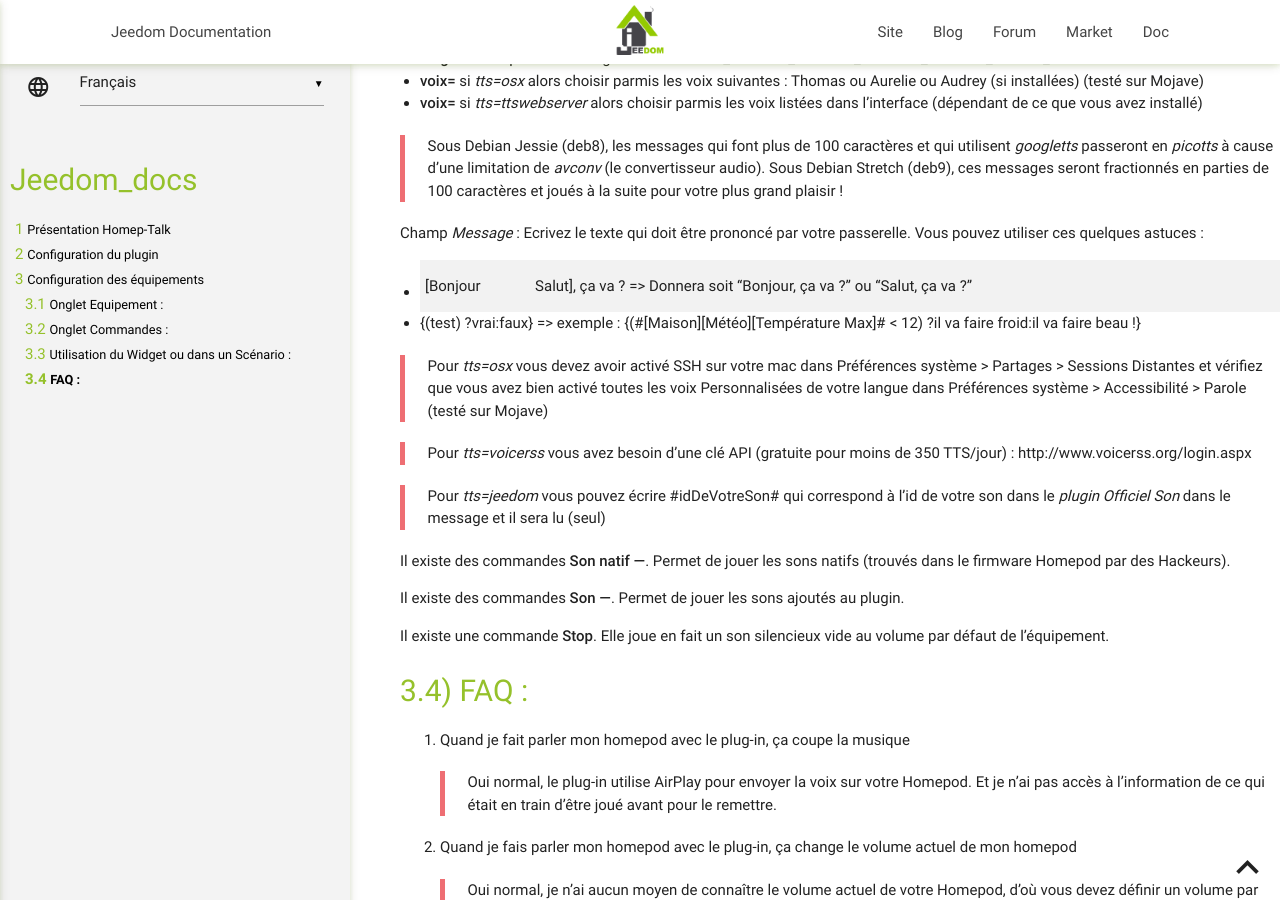
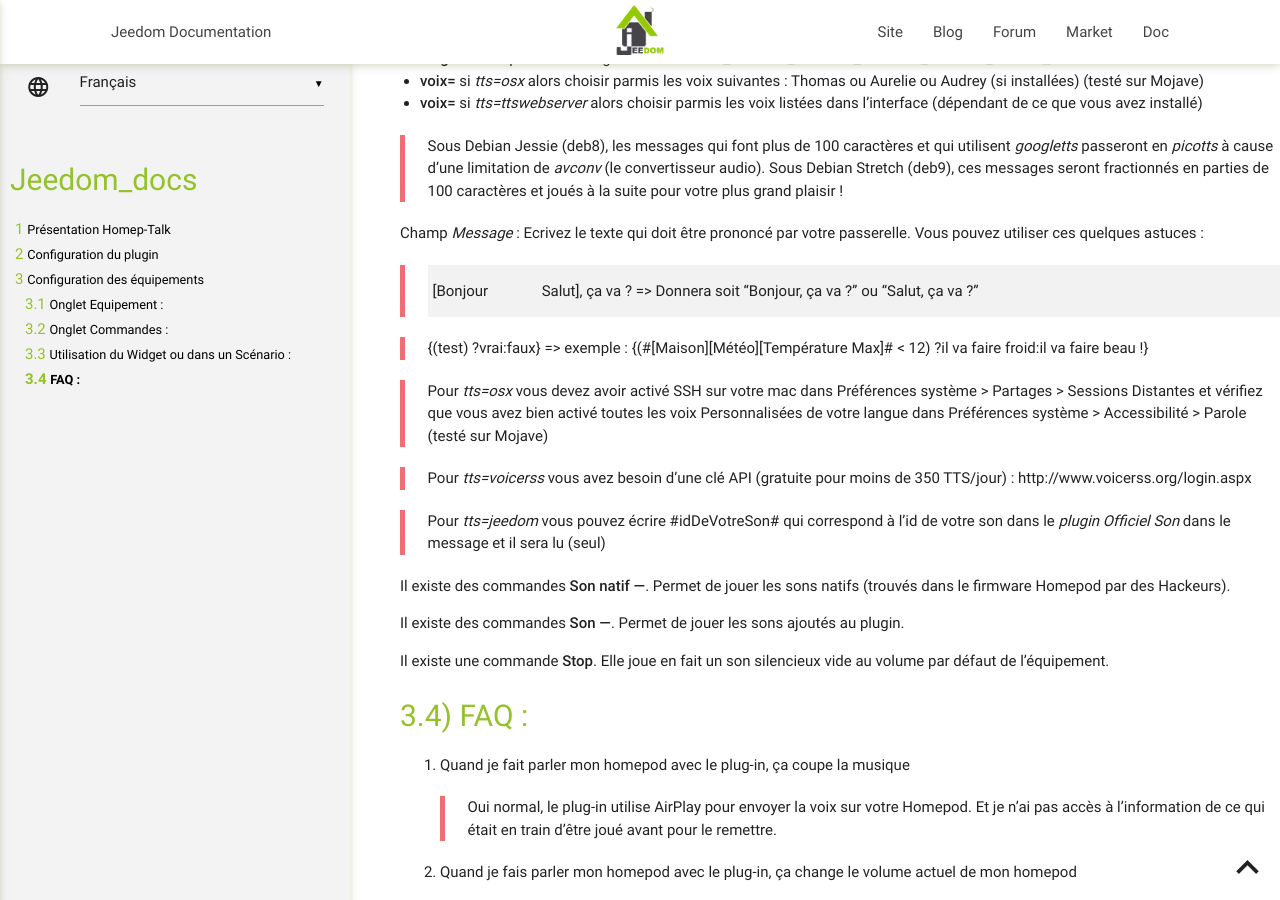
Before and after one commit to NebzHB/jeedom_docs, a Jekyll site: the page built from plugins/homepTalk/fr_FR/index.md, in a window 1280 px wide and 900 px high, scrolled down 1551 px. Built offline with Jekyll 4.4.1, drawn with Linux system fonts in a browser that asks for light colours; our own code applies the rules of GitHub Pages for plain Markdown files.

```diff
--- a/plugins/homepTalk/fr_FR/index.md
+++ b/plugins/homepTalk/fr_FR/index.md
@@ -73,8 +73,9 @@ Champ *Options* - choix valides :
 
 Champ *Message* : Ecrivez le texte qui doit être prononcé par votre passerelle.
 Vous pouvez utiliser ces quelques astuces :
-- [Bonjour|Salut], ça va ? => Donnera soit “Bonjour, ça va ?” ou “Salut, ça va ?”
-- {(test) ?vrai:faux} => exemple : {(#[Maison][Météo][Température Max]# < 12) ?il va faire froid:il va faire beau !}
+>[Bonjour|Salut], ça va ? => Donnera soit “Bonjour, ça va ?” ou “Salut, ça va ?”
+
+>{(test) ?vrai:faux} => exemple : {(#[Maison][Météo][Température Max]# < 12) ?il va faire froid:il va faire beau !}
 
 >Pour *tts=osx* vous devez avoir activé SSH sur votre mac dans Préférences système > Partages > Sessions Distantes et vérifiez que vous avez bien activé toutes les voix Personnalisées de votre langue dans Préférences système > Accessibilité > Parole  (testé sur Mojave)
 
```
